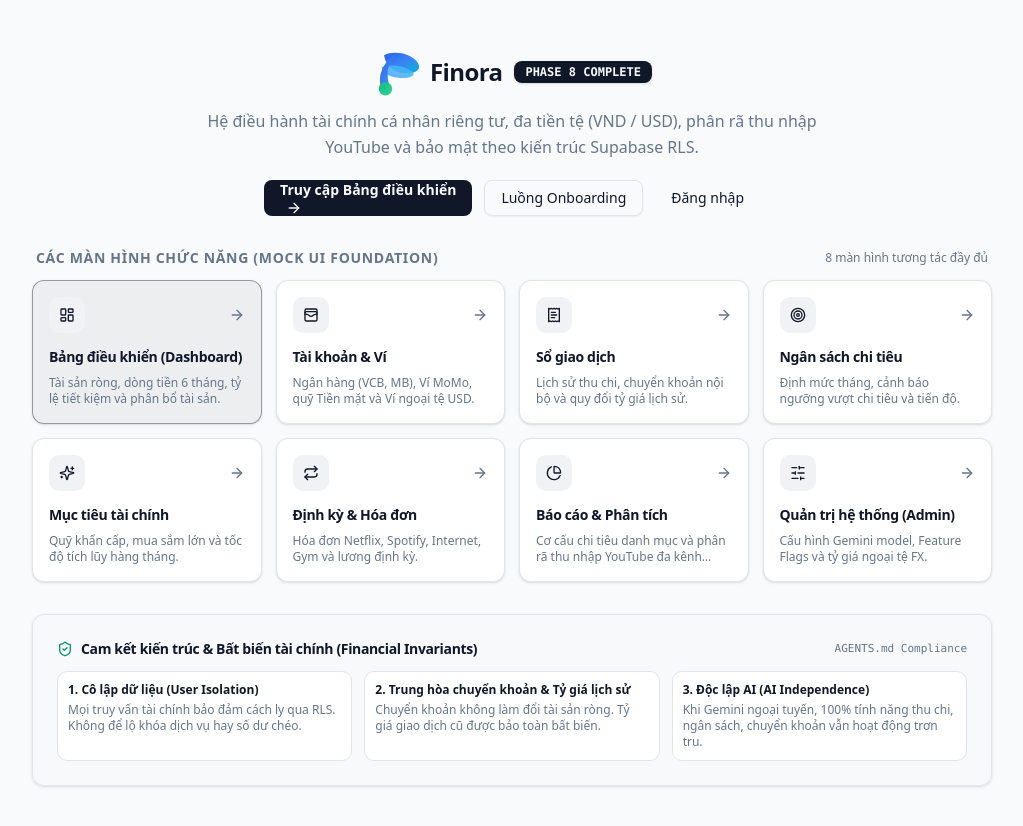
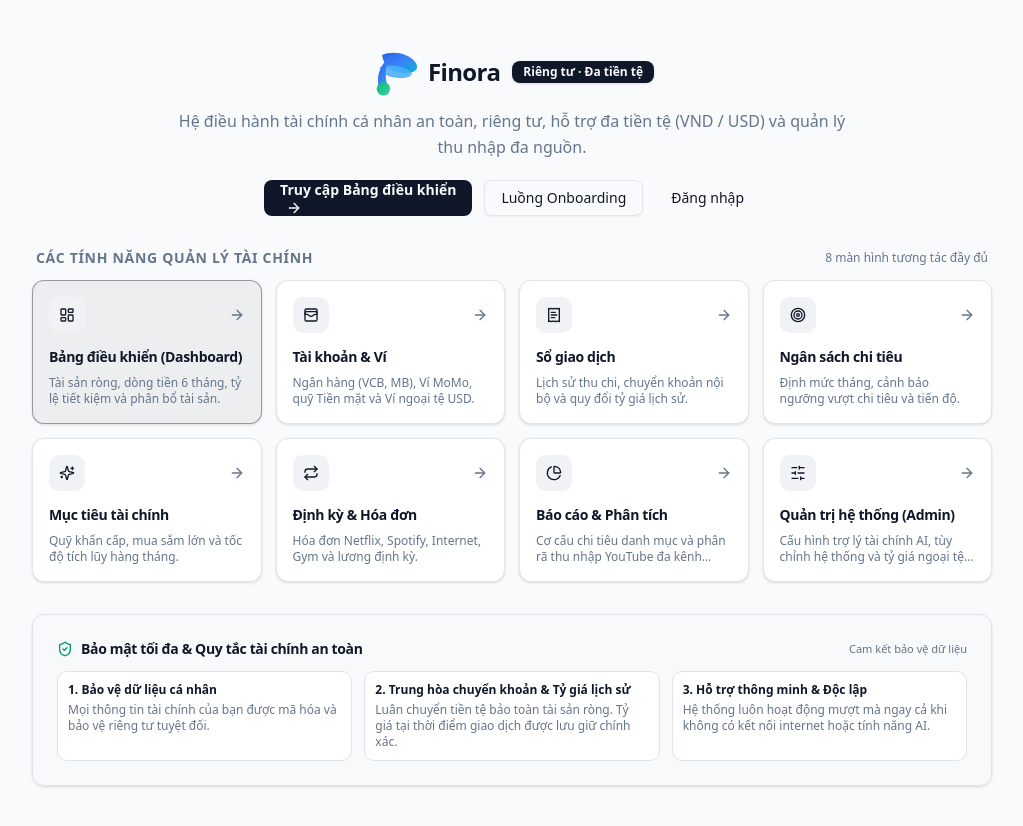
Before and after one commit to thanhtuyen662002/finora, a Next.js app: page / in a window 1280 px wide. Shown: the top 826 px of the page, without its empty margins (128-1151 px from the left). Built offline with nearby package versions, Linux system fonts and the light colour scheme.

Commit message:
refactor: update UI messaging and landing page copy
- Update reports UI to use simplified "Dữ liệu tổng hợp chưa sẵn sàng" message
- Adjust landing page descriptions for better clarity and branding
- Update verification script to reflect message changes and add theme script check

```diff
--- a/src/app/page.tsx
+++ b/src/app/page.tsx
@@ -73,7 +73,7 @@ export default function HomePage() {
     {
       href: '/admin',
       title: 'Quản trị hệ thống (Admin)',
-      desc: 'Cấu hình Gemini model, Feature Flags và tỷ giá ngoại tệ FX.',
+      desc: 'Cấu hình trợ lý tài chính AI, tùy chỉnh hệ thống và tỷ giá ngoại tệ FX.',
       icon: SlidersHorizontal,
     },
   ];
@@ -90,13 +90,13 @@ export default function HomePage() {
           <Badge
             id="foundation-status-badge"
             variant="default"
-            className="gap-1 px-2.5 py-0.5 text-xs font-semibold uppercase font-mono"
+            className="gap-1 px-2.5 py-0.5 text-xs font-semibold"
           >
-            Phase 8 Complete
+            Riêng tư · Đa tiền tệ
           </Badge>
         </div>
         <p className="text-base text-muted-foreground leading-relaxed">
-          Hệ điều hành tài chính cá nhân riêng tư, đa tiền tệ (VND / USD), phân rã thu nhập YouTube và bảo mật theo kiến trúc Supabase RLS.
+          Hệ điều hành tài chính cá nhân an toàn, riêng tư, hỗ trợ đa tiền tệ (VND / USD) và quản lý thu nhập đa nguồn.
         </p>
 
         <div className="flex items-center justify-center gap-3 pt-2">
@@ -119,7 +119,7 @@ export default function HomePage() {
       <div className="w-full space-y-3">
         <div className="flex items-center justify-between px-1">
           <h2 className="text-sm font-bold uppercase tracking-wider text-muted-foreground">
-            Các màn hình chức năng (Mock UI Foundation)
+            Các tính năng quản lý tài chính
           </h2>
           <span className="text-xs text-muted-foreground font-medium">
             8 màn hình tương tác đầy đủ
@@ -171,10 +171,10 @@ export default function HomePage() {
           <div className="flex items-center justify-between">
             <CardTitle className="text-sm font-bold flex items-center gap-2">
               <ShieldCheck className="h-4 w-4 text-emerald-600" />
-              Cam kết kiến trúc & Bất biến tài chính (Financial Invariants)
+              Bảo mật tối đa & Quy tắc tài chính an toàn
             </CardTitle>
-            <span className="text-[11px] font-mono text-muted-foreground">
-              AGENTS.md Compliance
+            <span className="text-[11px] text-muted-foreground font-medium">
+              Cam kết bảo vệ dữ liệu
             </span>
           </div>
         </CardHeader>
@@ -182,10 +182,10 @@ export default function HomePage() {
           <div className="grid grid-cols-1 sm:grid-cols-3 gap-3 text-xs text-muted-foreground">
             <div className="p-2.5 rounded-lg border bg-card space-y-1">
               <span className="font-semibold text-foreground block">
-                1. Cô lập dữ liệu (User Isolation)
+                1. Bảo vệ dữ liệu cá nhân
               </span>
               <p>
-                Mọi truy vấn tài chính bảo đảm cách ly qua RLS. Không để lộ khóa dịch vụ hay số dư chéo.
+                Mọi thông tin tài chính của bạn được mã hóa và bảo vệ riêng tư tuyệt đối.
               </p>
             </div>
             <div className="p-2.5 rounded-lg border bg-card space-y-1">
@@ -193,15 +193,15 @@ export default function HomePage() {
                 2. Trung hòa chuyển khoản & Tỷ giá lịch sử
               </span>
               <p>
-                Chuyển khoản không làm đổi tài sản ròng. Tỷ giá giao dịch cũ được bảo toàn bất biến.
+                Luân chuyển tiền tệ bảo toàn tài sản ròng. Tỷ giá tại thời điểm giao dịch được lưu giữ chính xác.
               </p>
             </div>
             <div className="p-2.5 rounded-lg border bg-card space-y-1">
               <span className="font-semibold text-foreground block">
-                3. Độc lập AI (AI Independence)
+                3. Hỗ trợ thông minh & Độc lập
               </span>
               <p>
-                Khi Gemini ngoại tuyến, 100% tính năng thu chi, ngân sách, chuyển khoản vẫn hoạt động trơn tru.
+                Hệ thống luôn hoạt động mượt mà ngay cả khi không có kết nối internet hoặc tính năng AI.
               </p>
             </div>
           </div>
--- a/src/app/reports/page.tsx
+++ b/src/app/reports/page.tsx
@@ -329,8 +329,8 @@ export default function ReportsPage() {
         </CardHeader>
         <CardContent>
           {data.selectedCurrency === 'BASE' && data.baseHistorical.status !== 'AVAILABLE' ? (
-            <div className="p-8 text-center text-sm text-amber-700 dark:text-amber-300">
-              Chưa thể tổng hợp lịch sử vì một số giao dịch chưa có tỷ giá đã lưu.
+            <div className="p-8 text-center text-sm text-muted-foreground">
+              Dữ liệu tổng hợp chưa sẵn sàng.
             </div>
           ) : (
             <CashFlowChart data={data.cashFlow} currency={displayCurrency} />
@@ -348,13 +348,13 @@ export default function ReportsPage() {
                 Cơ cấu chi tiêu theo danh mục
               </CardTitle>
               <CardDescription>
-                Phân bổ chi tiêu thực tế trong kỳ ({data.selectedCurrency === 'BASE' && data.baseHistorical.status !== 'AVAILABLE' ? 'Không khả dụng' : formatExactMoney(summary.totalExpense, displayCurrency)}).
+                Phân bổ chi tiêu thực tế trong kỳ ({data.selectedCurrency === 'BASE' && data.baseHistorical.status !== 'AVAILABLE' ? '—' : formatExactMoney(summary.totalExpense, displayCurrency)}).
               </CardDescription>
             </CardHeader>
             <CardContent>
               {data.selectedCurrency === 'BASE' && data.baseHistorical.status !== 'AVAILABLE' ? (
-                <div className="p-8 text-center text-sm text-amber-700 dark:text-amber-300">
-                  Chưa thể tổng hợp lịch sử vì một số giao dịch chưa có tỷ giá đã lưu.
+                <div className="p-8 text-center text-sm text-muted-foreground">
+                  Dữ liệu tổng hợp chưa sẵn sàng.
                 </div>
               ) : (
                 <CategoryDonutChart
@@ -456,8 +456,8 @@ export default function ReportsPage() {
         </CardHeader>
         <CardContent>
           {data.selectedCurrency === 'BASE' && data.baseHistorical.status !== 'AVAILABLE' ? (
-            <div className="p-8 text-center text-sm text-amber-700 dark:text-amber-300">
-              Chưa thể tổng hợp lịch sử vì một số giao dịch chưa có tỷ giá đã lưu.
+            <div className="p-8 text-center text-sm text-muted-foreground">
+              Dữ liệu tổng hợp chưa sẵn sàng.
             </div>
           ) : (
             <TransactionList
```
Also changed, not shown: scripts/verify-phase8-ux-performance.mjs (+23 -1 lines).
